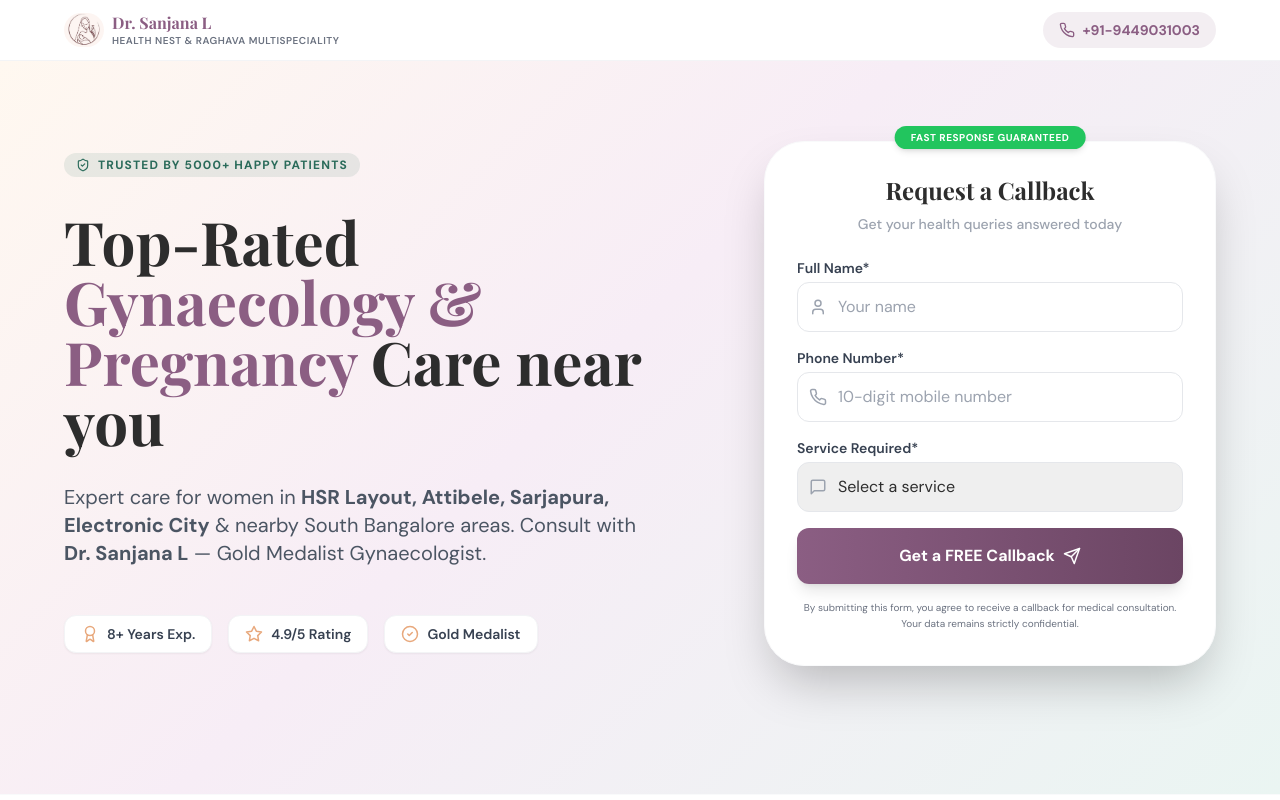
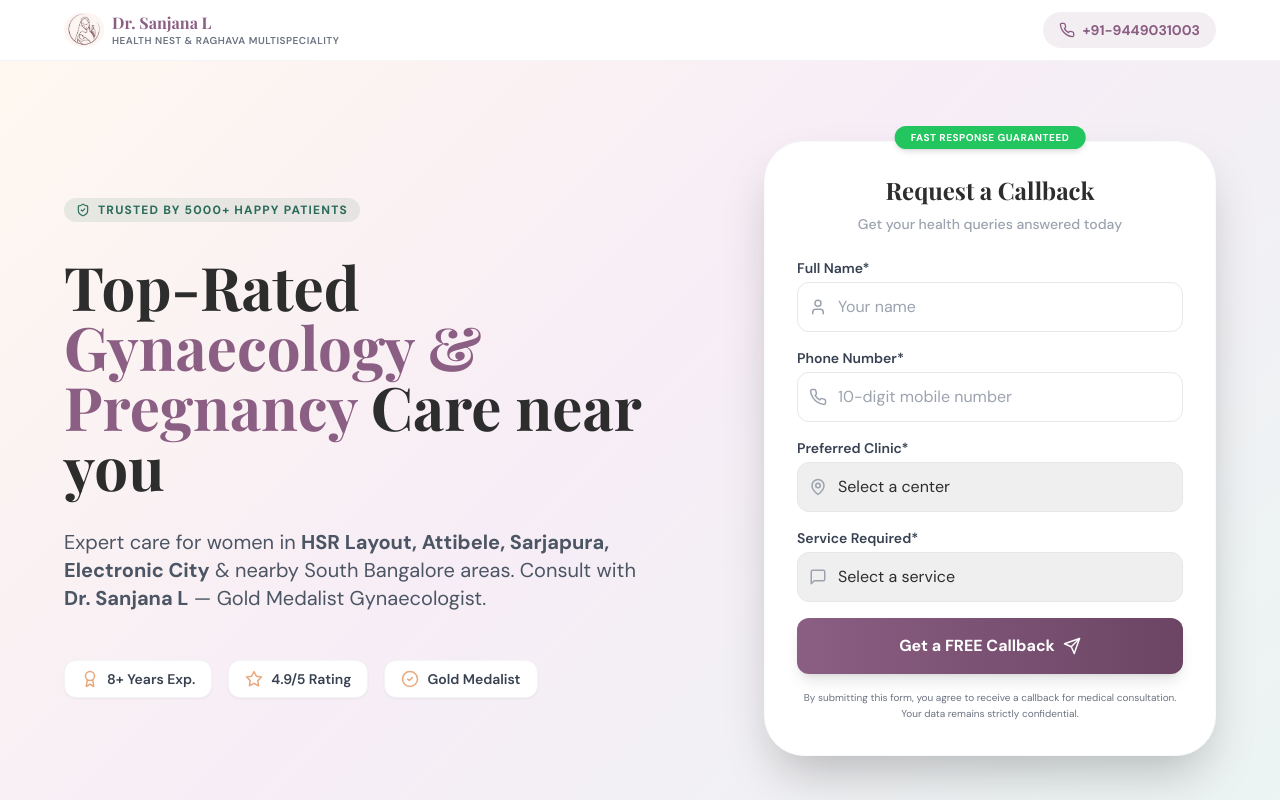
Before and after one commit to adonisarun123/dr-sanjana, a Next.js app: page /lp/best-gynaecologist-bangalore-south in a window 1280 px wide. Shown: the top 800 px of the page. Built offline with nearby package versions, Linux system fonts and the light colour scheme; a web font is replaced by a local one.

Commit message:
feat: add preferred clinic center dropdown to LP form

```diff
--- a/components/LPForm.tsx
+++ b/components/LPForm.tsx
@@ -5,12 +5,13 @@ import { useForm } from 'react-hook-form';
 import { zodResolver } from '@hookform/resolvers/zod';
 import { z } from 'zod';
 import { useRouter } from 'next/navigation';
-import { Phone, User, MessageSquare, Send } from 'lucide-react';
+import { Phone, User, MessageSquare, Send, MapPin } from 'lucide-react';
 
 const schema = z.object({
   fullName: z.string().min(2, 'Please enter your full name'),
   phone: z.string().regex(/^[6-9]\d{9}$/, 'Enter a valid 10-digit Indian mobile number'),
   concern: z.string().min(1, 'Please select your concern'),
+  center: z.string().min(1, 'Please select a clinic center'),
   source: z.string().optional(),
   utm_source: z.string().optional(),
   utm_medium: z.string().optional(),
@@ -95,6 +96,22 @@ function FormFields() {
       </div>
 
       <div>
+        <label className="block text-sm font-semibold mb-1 text-gray-700">Preferred Clinic*</label>
+        <div className="relative">
+          <MapPin className="absolute left-3 top-1/2 -translate-y-1/2 text-gray-400" size={18} />
+          <select
+            {...register('center')}
+            className={`w-full pl-10 pr-4 py-3 rounded-xl border ${errors.center ? 'border-red-500' : 'border-gray-200'} focus:ring-2 focus:ring-purple-100 outline-none appearance-none transition-all`}
+          >
+            <option value="">Select a center</option>
+            <option value="HSR Layout">Health Nest (HSR Layout)</option>
+            <option value="Attibele">Raghava Hospital (Attibele)</option>
+          </select>
+        </div>
+        {errors.center && <p className="text-xs text-red-500 mt-1">{errors.center.message}</p>}
+      </div>
+
+      <div>
         <label className="block text-sm font-semibold mb-1 text-gray-700">Service Required*</label>
         <div className="relative">
           <MessageSquare className="absolute left-3 top-1/2 -translate-y-1/2 text-gray-400" size={18} />
```
